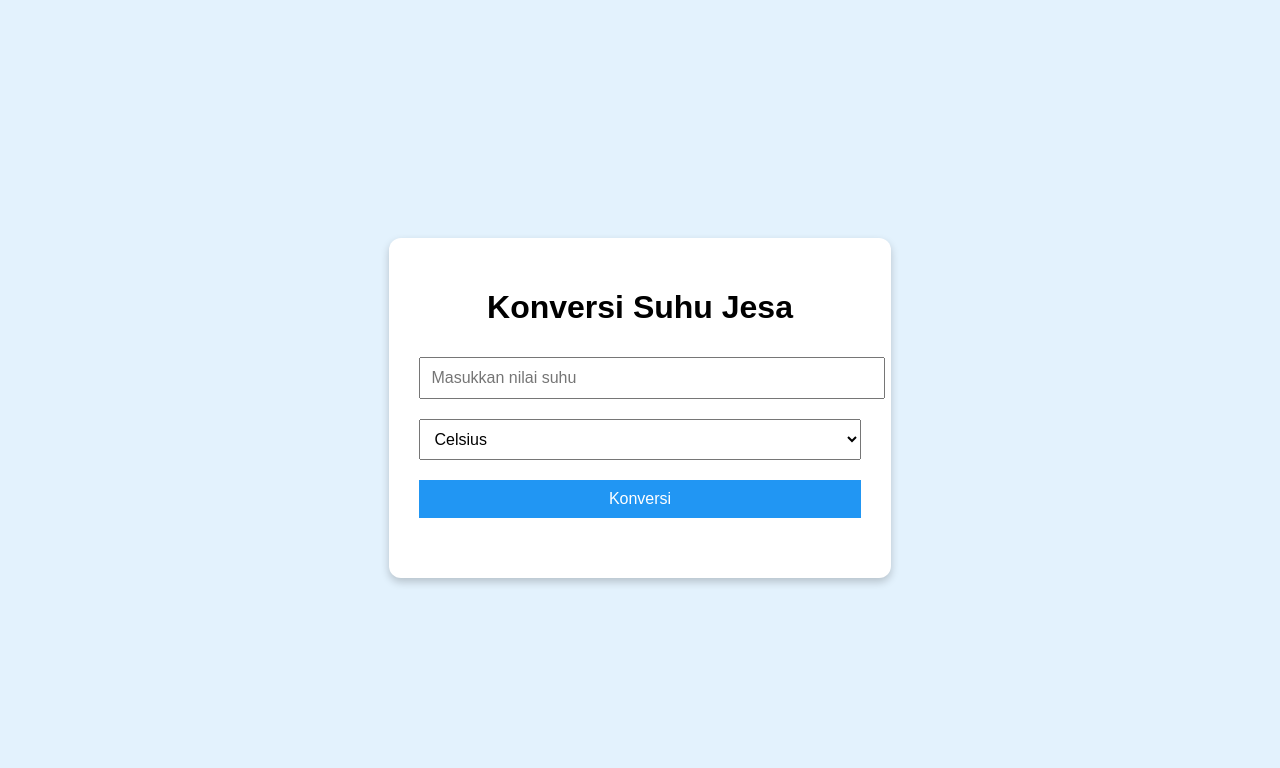
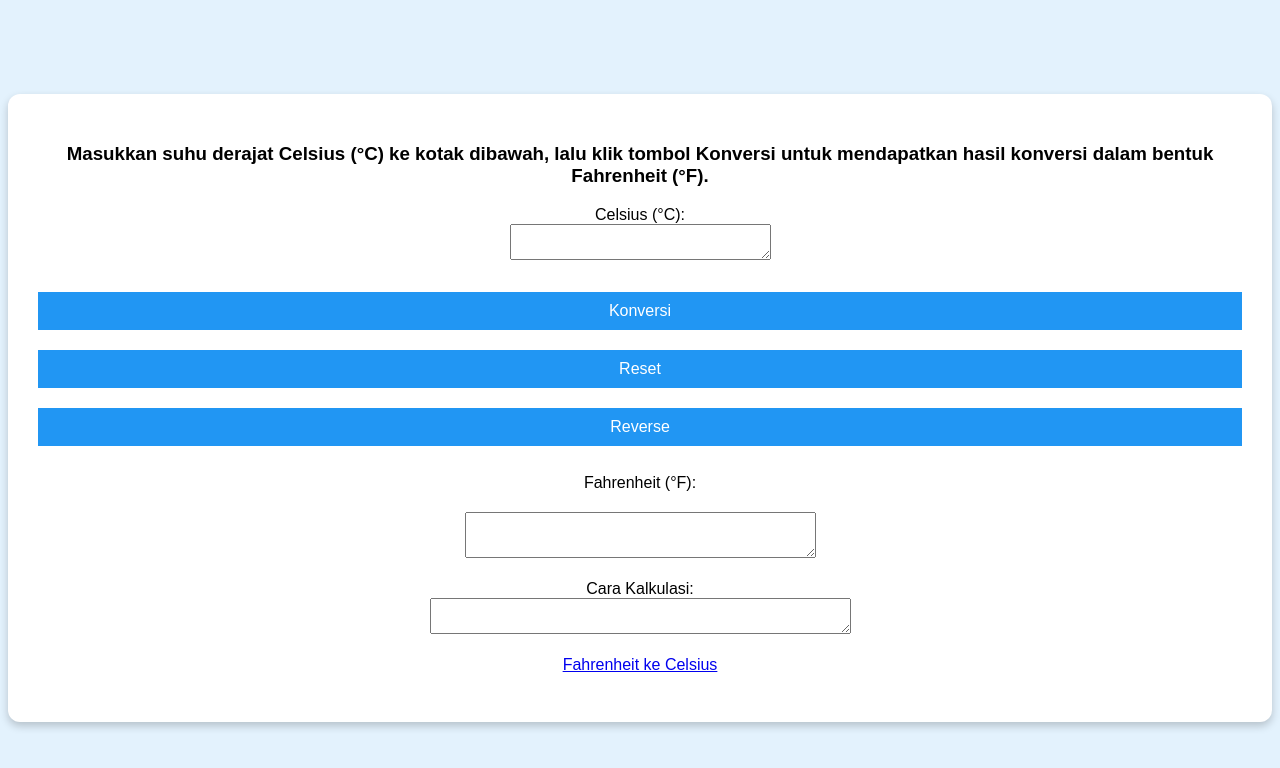
Before and after one commit to revou-fundamental-course/21-apr-25-Jesa-Atha, a plain HTML site: page index.html in a window 1280 px wide. Drawn offline with Linux system fonts and the light colour scheme; a web font is replaced by a local one.

Commit message:
Update index.html

```diff
--- a/index.html
+++ b/index.html
@@ -1,23 +1,29 @@
 <!DOCTYPE html>
 <html lang="id">
 <head>
+    <link href="https://fonts.googleapis.com/css2?family=Segoe+UI&display=swap" rel="stylesheet">
     <meta charset="UTF-8">
-    <meta name="viewport" content="width=device-width, initial-scale=1.0">
     <title>Konversi Suhu</title>
     <link rel="stylesheet" href="style.css">
 </head>
 <body>
     <div class="container">
-        <h1>Konversi Suhu Jesa</h1>
-        <input type="number" id="inputSuhu" placeholder="Masukkan nilai suhu">
-        <select id="inputSatuan">
-            <option value="celsius">Celsius</option>
-            <option value="fahrenheit">Fahrenheit</option>
-            <option value="kelvin">Kelvin</option>
-        </select>
-        <button onclick="konversiSuhu()">Konversi</button>
+        <h3>Masukkan suhu derajat <span id="label-input">Celsius (°C)</span> ke kotak dibawah, lalu klik tombol Konversi untuk mendapatkan hasil konversi dalam bentuk <span id="label-output">Fahrenheit (°F)</span>.</h3>
 
-        <div id="hasil"></div>
+        <label id="inputLabel">Celsius (°C):</label><br>
+        <textarea id="inputSuhu" rows="2" cols="30"></textarea><br><br>
+
+        <button onclick="konversi()">Konversi</button>
+        <button onclick="reset()">Reset</button>
+        <button onclick="reverse()">Reverse</button><br><br>
+
+        <label id="outputLabel">Fahrenheit (°F):</label><br>
+        <textarea id="hasil" rows="2" cols="30" readonly></textarea><br><br>
+
+        <label>Cara Kalkulasi:</label><br>
+        <textarea id="kalkulasi" rows="2" cols="50" readonly></textarea><br><br>
+
+        <a href="#" onclick="reverse()">Fahrenheit ke Celsius</a><br><br>
     </div>
 
     <script src="script.js"></script>
```
